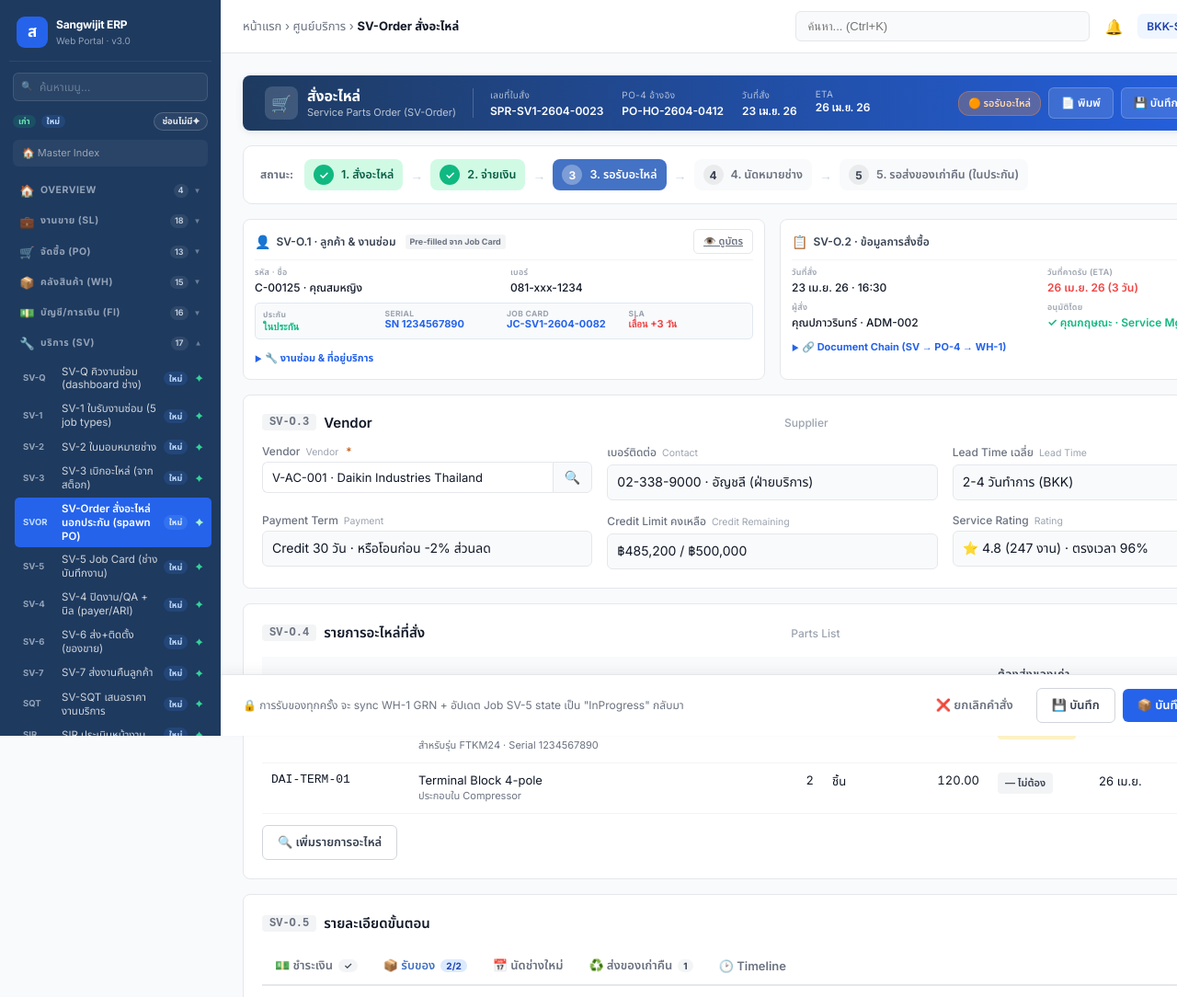
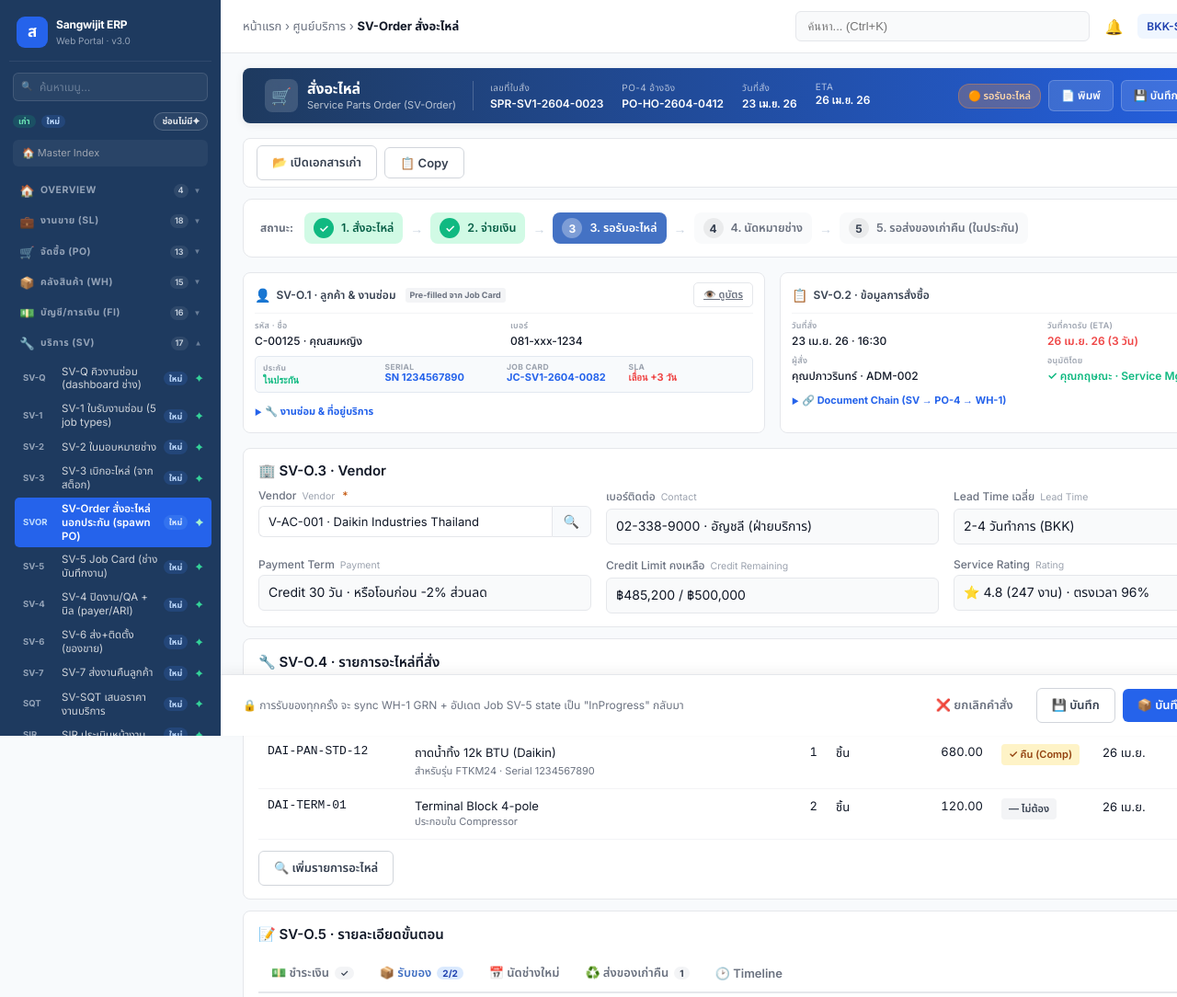
Before and after one commit to ArmPeerapat2/sangwijit-erp-mockup, a plain HTML site: page sv-order-parts-request-mockup.html in a window 1280 px wide. Shown: the top 1084 px of the page at 92% size. Drawn offline with Linux system fonts and the light colour scheme.

Commit message:
style(sv): apply density+section-code+saab — clm-vendor-claim + sv-order-parts
- density SL-4: cw 16px 24px · card 14px 16px/mb12 · title mb10 · footer 16
- sv-order-parts: 4 num-badge (SV-O.3-6) → emoji+code · ตัด .en
- clm: section-title เป็น emoji+code อยู่แล้ว (แค่ density)
- เพิ่ม SAAB class ทั้ง 2 (ครบชุดเท่า SV form group)

Co-Authored-By: Claude Opus 4.8 <noreply@anthropic.com>

```diff
--- a/sv-order-parts-request-mockup.html
+++ b/sv-order-parts-request-mockup.html
@@ -18,7 +18,7 @@ body{font-family:'Inter','Noto Sans Thai',sans-serif;background:#F8FAFC;color:#1
 .search-box{width:320px;padding:8px 12px;border:1px solid #E5E7EB;border-radius:6px;font-size:13px;background:#F9FAFB}
 .branch-tag{background:#EFF6FF;color:#1E40AF;padding:6px 10px;border-radius:6px;font-size:12px;font-weight:600}
 .avatar{width:32px;height:32px;border-radius:50%;background:#2563EB;color:#fff;display:flex;align-items:center;justify-content:center;font-size:13px;font-weight:600}
-.content-wrapper{padding:24px}
+.content-wrapper{padding:16px 24px}
 .page-header{display:flex;justify-content:space-between;align-items:flex-start;margin-bottom:20px;gap:16px}
 .page-title{font-size:24px;font-weight:700;color:#111827;margin-bottom:4px}
 .page-title .en{font-size:13px;color:#6B7280;font-weight:500;margin-left:6px}
@@ -44,8 +44,8 @@ body{font-family:'Inter','Noto Sans Thai',sans-serif;background:#F8FAFC;color:#1
 .sb-scheduled{background:#7030A0}
 .sb-live{background:#00B050}
 
-.section-card{background:#fff;border:1px solid #E5E7EB;border-radius:8px;padding:20px;margin-bottom:16px}
-.section-title{font-size:15px;font-weight:600;color:#111827;margin-bottom:14px;display:flex;align-items:center;gap:8px}
+.section-card{background:#fff;border:1px solid #E5E7EB;border-radius:8px;padding:14px 16px;margin-bottom:12px}
+.section-title{font-size:15px;font-weight:600;color:#111827;margin-bottom:10px;display:flex;align-items:center;gap:8px}
 .section-title .num{font-size:12px;font-weight:700;background:#F3F4F6;color:#6B7280;padding:2px 8px;border-radius:4px;font-family:monospace}
 .section-title .en{font-size:12px;font-weight:500;color:#9CA3AF;margin-left:auto}
 .section-title .tag{font-size:11px;background:#EFF6FF;color:#1E40AF;padding:2px 8px;border-radius:4px;font-weight:600}
@@ -123,7 +123,7 @@ td{padding:10px;border-bottom:1px solid #F3F4F6;color:#111827;vertical-align:top
 .alert-info{background:#DBEAFE;color:#1E40AF;border:1px solid #93C5FD}
 .alert-success{background:#D1FAE5;color:#065F46;border:1px solid #86EFAC}
 
-.footer-actions{position:sticky;bottom:0;background:#fff;border-top:1px solid #E5E7EB;padding:14px 24px;margin:24px -24px -24px;display:flex;gap:8px;align-items:center;box-shadow:0 -4px 12px rgba(0,0,0,0.05);z-index:40}
+.footer-actions{position:sticky;bottom:0;background:#fff;border-top:1px solid #E5E7EB;padding:14px 24px;margin:16px -24px -24px;display:flex;gap:8px;align-items:center;box-shadow:0 -4px 12px rgba(0,0,0,0.05);z-index:40}
 .footer-actions .spacer{flex:1}
 .footer-actions .hint{font-size:12px;color:#6B7280}
 </style>
@@ -167,6 +167,12 @@ td{padding:10px;border-bottom:1px solid #F3F4F6;color:#111827;vertical-align:top
     <button class="swt-mh-btn swt-mh-btn-primary">📦 รับอะไหล่</button>
   </div>
 </header>
+
+<!-- SAAB (sub-action bar) -->
+<div class="saab">
+  <button class="btn btn-secondary">&#128194; เปิดเอกสารเก่า</button>
+  <button class="btn btn-secondary">&#128203; Copy</button>
+</div>
 
 <!-- State Stepper -->
 <div class="stepper">
@@ -257,7 +263,7 @@ td{padding:10px;border-bottom:1px solid #F3F4F6;color:#111827;vertical-align:top
 
 <!-- Section 3: Vendor -->
 <div class="section-card">
-  <div class="section-title"><span class="num">SV-O.3</span> Vendor <span class="en">Supplier</span> <span class="tag" style="margin-left:auto">MD-3</span></div>
+  <div class="section-title">🏢 SV-O.3 · Vendor <span class="tag" style="margin-left:auto">MD-3</span></div>
   <div class="form-grid">
     <div class="field"><label>Vendor <span class="en">Vendor</span> <span class="req">*</span></label>
       <div class="swt-search-combo">
@@ -275,7 +281,7 @@ td{padding:10px;border-bottom:1px solid #F3F4F6;color:#111827;vertical-align:top
 
 <!-- Section 4: Parts to order -->
 <div class="section-card">
-  <div class="section-title"><span class="num">SV-O.4</span> รายการอะไหล่ที่สั่ง <span class="en">Parts List</span> <span class="tag" style="margin-left:auto">SC-2 + SC-8</span></div>
+  <div class="section-title">🔧 SV-O.4 · รายการอะไหล่ที่สั่ง <span class="tag" style="margin-left:auto">SC-2 + SC-8</span></div>
   <table>
     <thead>
       <tr>
@@ -319,7 +325,7 @@ td{padding:10px;border-bottom:1px solid #F3F4F6;color:#111827;vertical-align:top
 
 <!-- Section 5: Tabs — Payment / Receive / Dispatch / Old-parts-return / Timeline -->
 <div class="section-card">
-  <div class="section-title"><span class="num">SV-O.5</span> รายละเอียดขั้นตอน <span class="en">Stage Details</span></div>
+  <div class="section-title">📝 SV-O.5 · รายละเอียดขั้นตอน</div>
 
   <div class="tabs">
     <button class="tab-btn" onclick="switchTab(event,'tab-pay')">💵 ชำระเงิน <span class="cnt">✓</span></button>
@@ -429,7 +435,7 @@ td{padding:10px;border-bottom:1px solid #F3F4F6;color:#111827;vertical-align:top
 
 <!-- Section 6: Summary -->
 <div class="section-card">
-  <div class="section-title"><span class="num">SV-O.6</span> สรุปเงิน <span class="en">Summary</span></div>
+  <div class="section-title">💰 SV-O.6 · สรุปเงิน</div>
   <div class="form-grid-2">
     <div class="sum-box">
       <div style="font-size:13px;font-weight:700;color:#111827;margin-bottom:8px">ค่าอะไหล่</div>
```
Also changed, not shown: clm-vendor-claim-mockup.html (+10 -4 lines).
